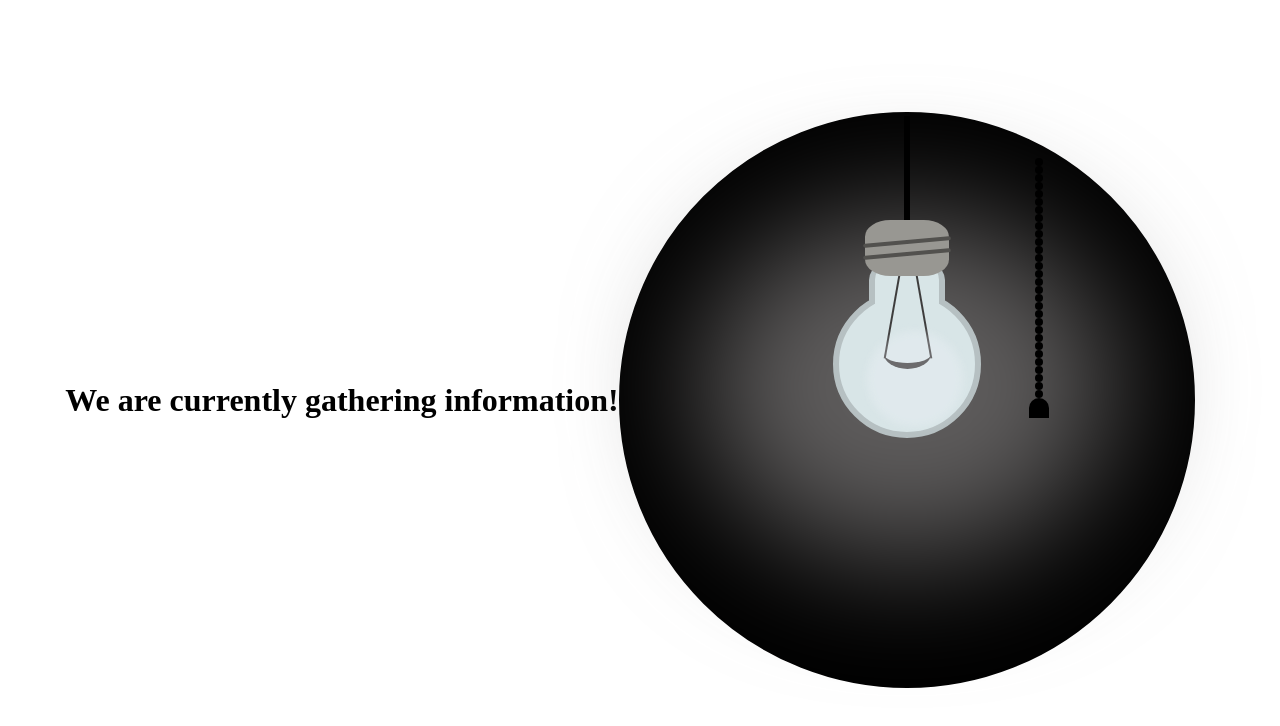
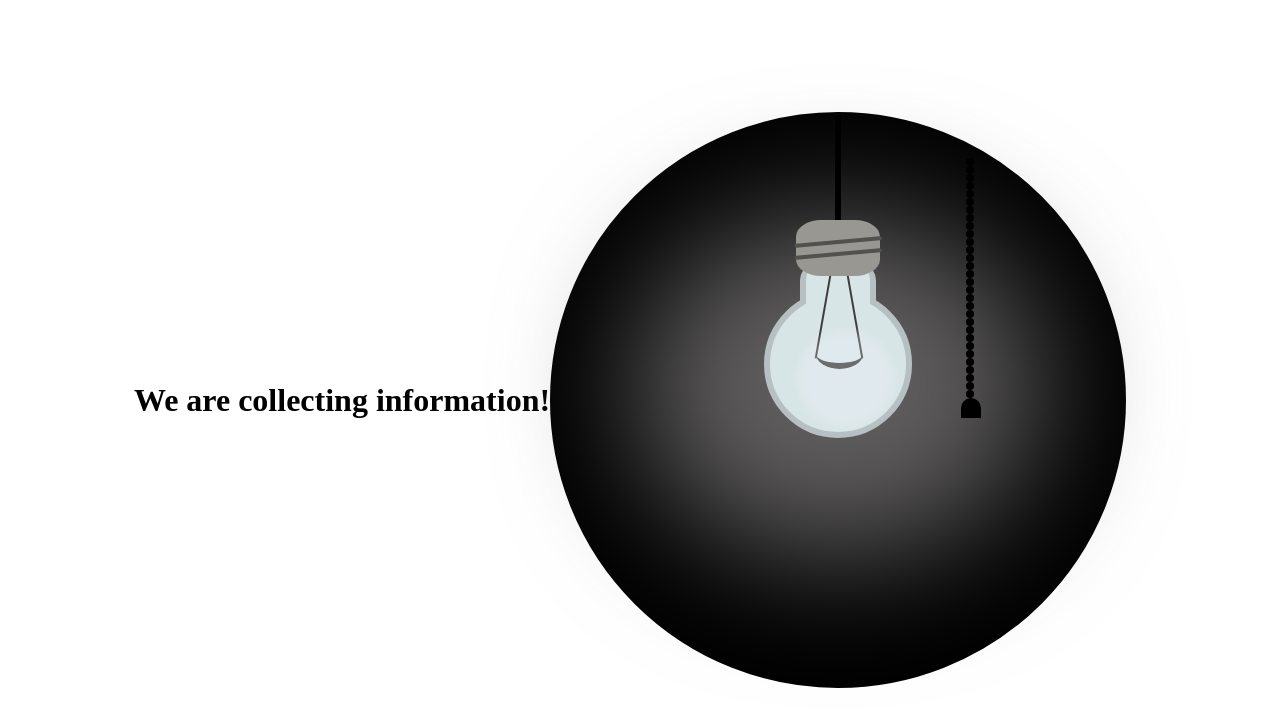
Before and after one commit to andresdmorales/Luminibee, a website: page database.html in a window 1280 px wide. Drawn offline with Linux system fonts and the light colour scheme.

Commit message:
Update database.html

```diff
--- a/database.html
+++ b/database.html
@@ -8,7 +8,7 @@
 </head>
 <body class="body">
 <br><h1>
-We are currently gathering information!
+We are collecting information!
 </h1>
 </br>
     <div class="moth">
```
